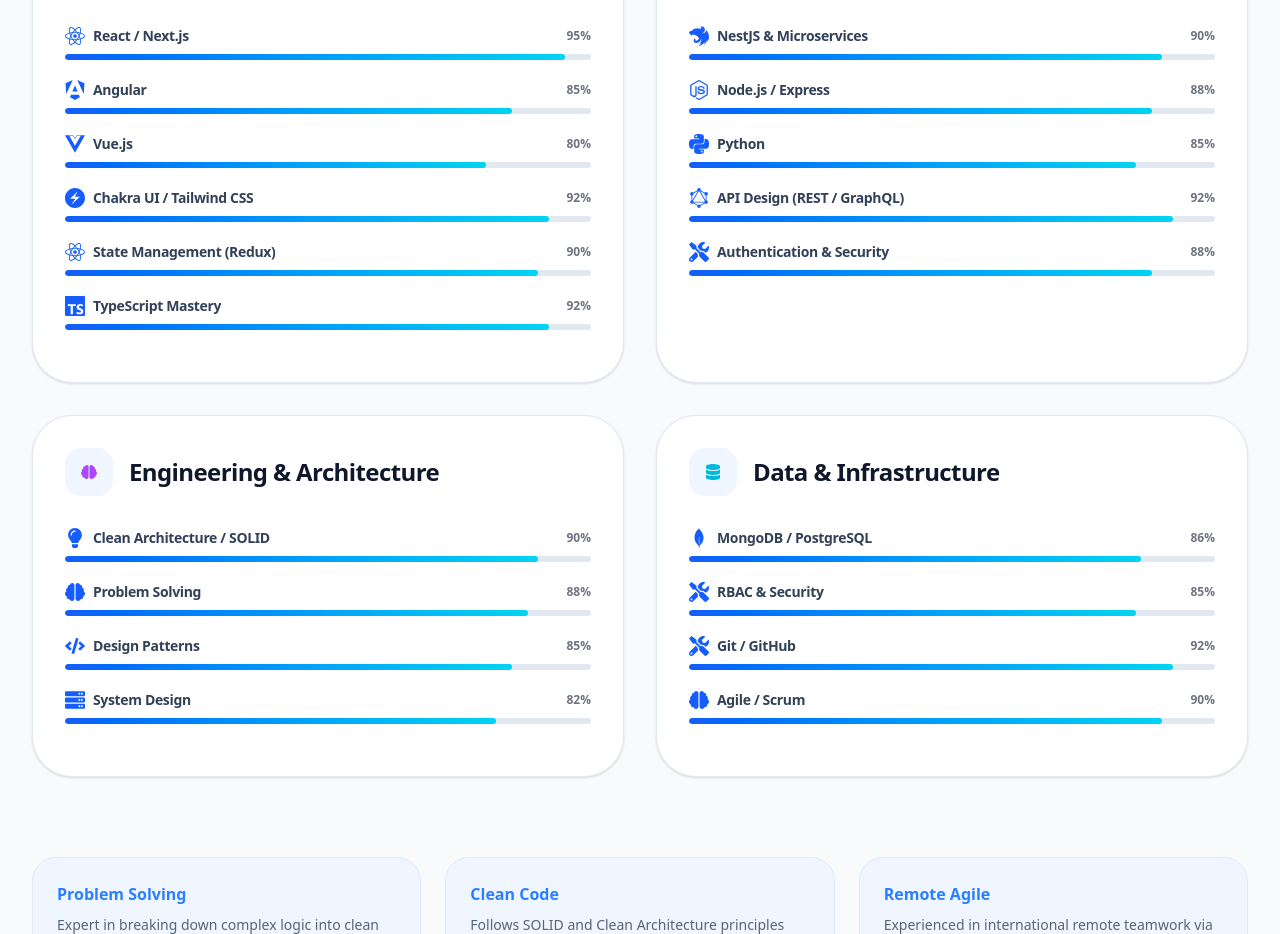
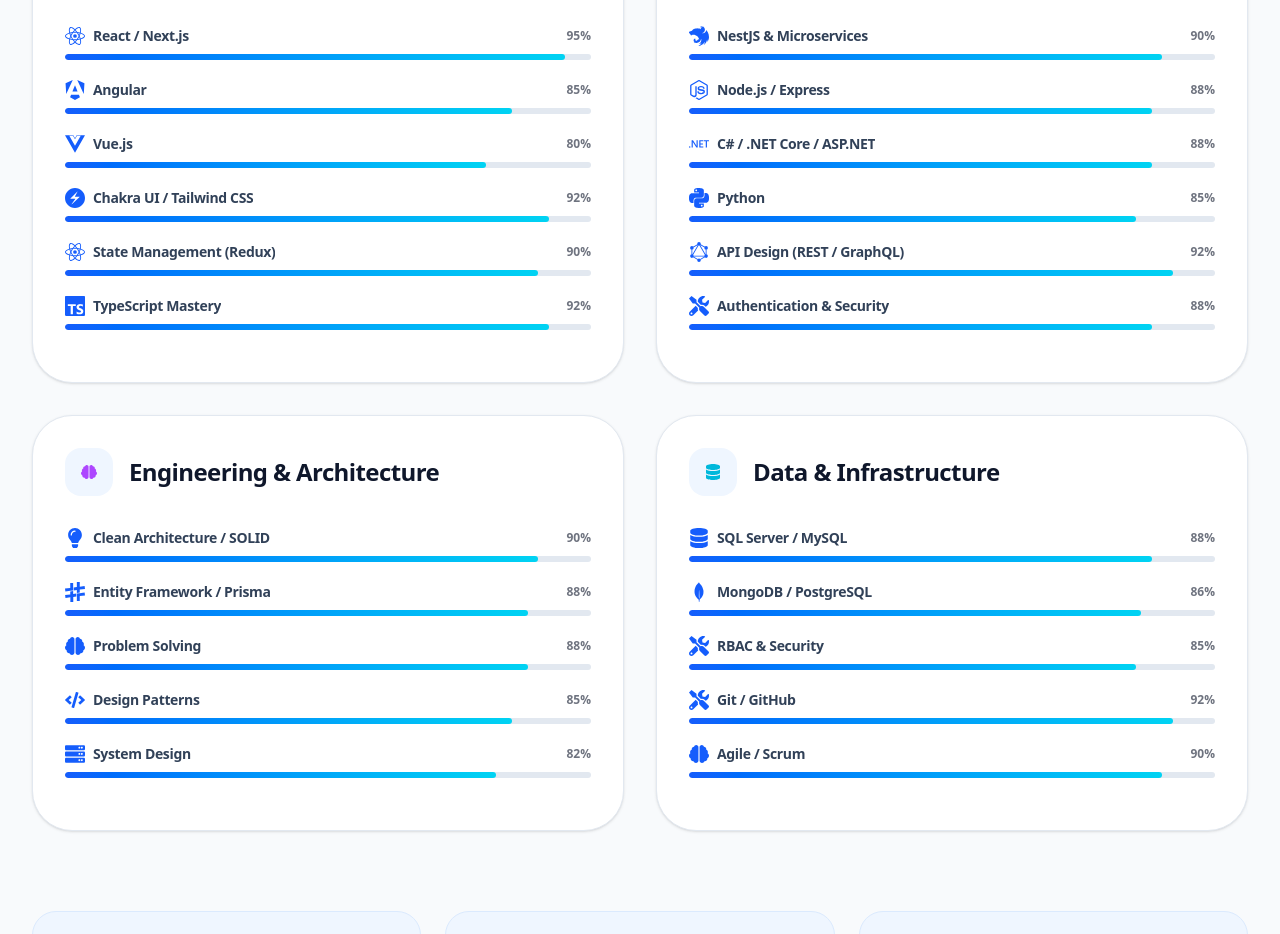
Before and after one commit to Ismahenabdallah/ismahen-abdallah, a React (Vite) app: page / in a window 1280 px wide. Shown: the part 3340-4274 px from the top of the page. Built offline with nearby package versions, Linux system fonts and the light colour scheme.

Commit message:
fix: update name format in package-lock.json and add new skills to Skills component

```diff
--- a/package.json
+++ b/package.json
@@ -19,7 +19,7 @@
     "lucide-react": "^0.546.0",
     "react": "^19.1.1",
     "react-dom": "^19.1.1",
-    "react-icons": "^5.5.0",
+    "react-icons": "^5.6.0",
     "react-router-dom": "^7.9.4",
     "tailwindcss": "^4.1.14"
   },
--- a/src/pages/Skills.jsx
+++ b/src/pages/Skills.jsx
@@ -19,8 +19,10 @@
   SiPython,
   SiChakraui,
   SiNestjs,
+  SiDotnet,
+  SiSharp,
 } from "react-icons/si";
-
+// import { SiMicrosoftsqlserver } from "react-icons/si";
 const categories = [
   {
     title: "Frontend Mastery",
@@ -40,6 +42,7 @@
     skills: [
       { name: "NestJS & Microservices", level: 90, icon: <SiNestjs /> },
       { name: "Node.js / Express", level: 88, icon: <SiNodedotjs /> },
+      { name: "C# / .NET Core / ASP.NET", level: 88, icon: <SiDotnet /> },
       { name: "Python", level: 85, icon: <SiPython /> },
       { name: "API Design (REST / GraphQL)", level: 92, icon: <SiGraphql /> },
       { name: "Authentication & Security", level: 88, icon: <FaTools /> },
@@ -50,6 +53,7 @@
     icon: <FaBrain className="text-purple-500" />,
     skills: [
       { name: "Clean Architecture / SOLID", level: 90, icon: <FaLightbulb /> },
+      { name: "Entity Framework / Prisma", level: 88, icon: <SiSharp /> },
       { name: "Problem Solving ", level: 88, icon: <FaBrain /> },
       { name: "Design Patterns", level: 85, icon: <FaCode /> },
       { name: "System Design", level: 82, icon: <FaServer /> },
@@ -59,6 +63,7 @@
     title: "Data & Infrastructure",
     icon: <FaDatabase className="text-cyan-500" />,
     skills: [
+      { name: "SQL Server / MySQL", level: 88, icon: <FaDatabase /> }, // Ajouté
       { name: "MongoDB / PostgreSQL", level: 86, icon: <SiMongodb /> },
       { name: "RBAC & Security", level: 85, icon: <FaTools /> },
       { name: "Git / GitHub", level: 92, icon: <FaTools /> },
```
Also changed, not shown: 1 other file (tests, documents, lock files or other folders).
